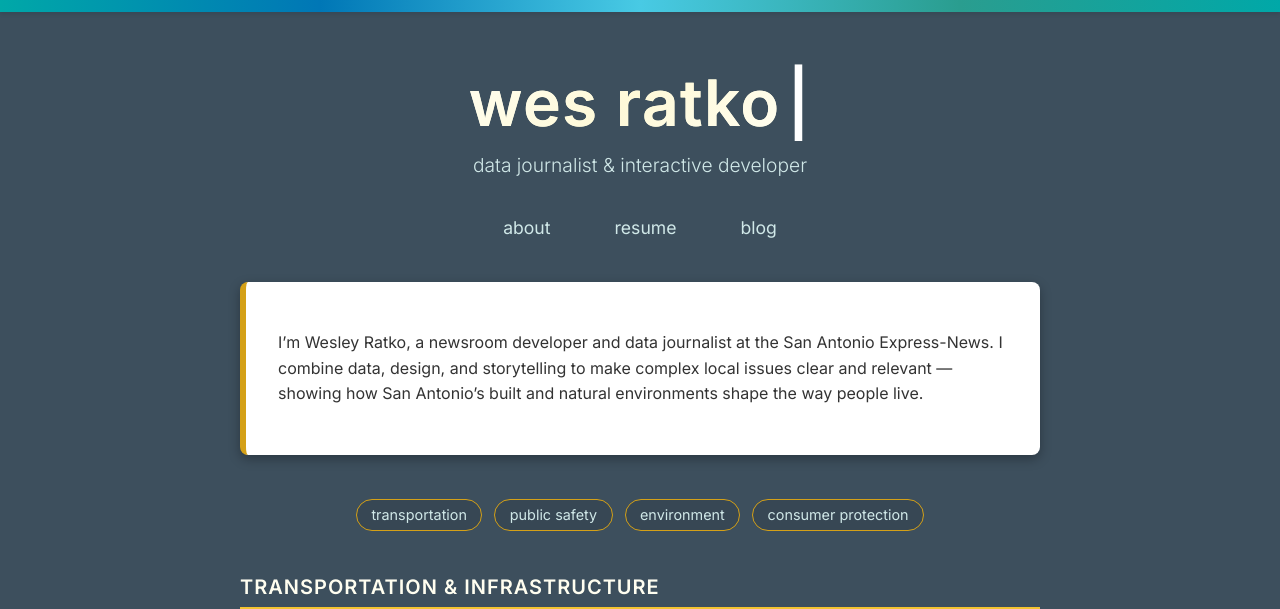
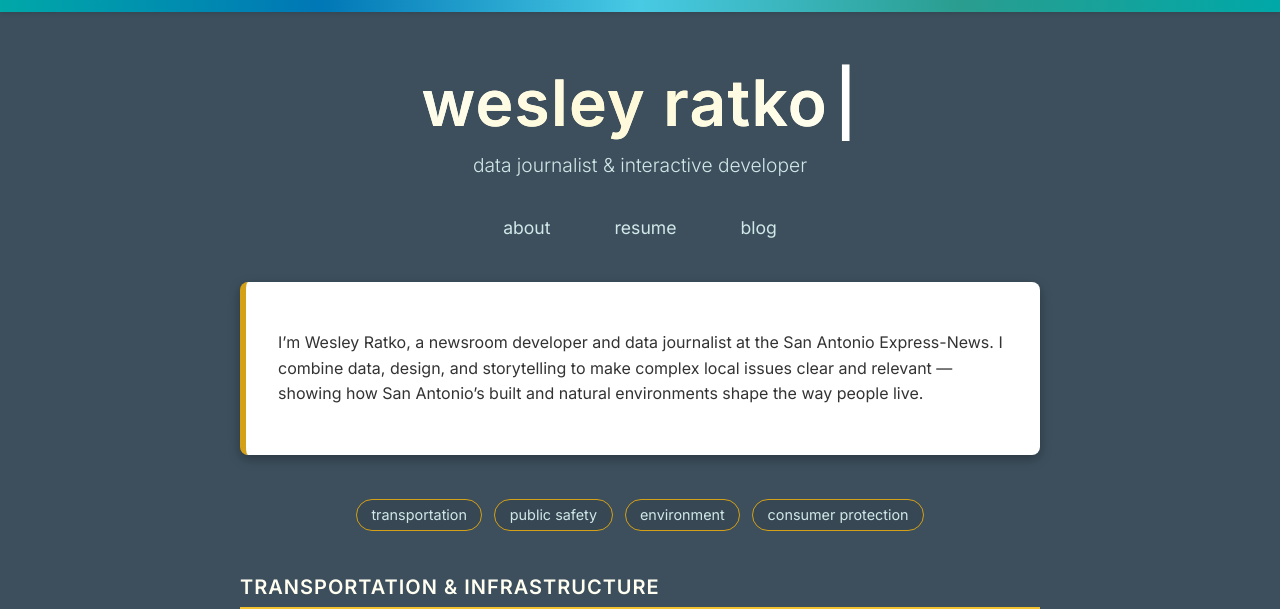
Before and after one commit to misterwes/wbr_portfolio, a Jekyll site: the page index.html, which Jekyll copies as it is, in a window 1280 px wide and 900 px high, cut to the strip 0-609 px from the top of the window. Built offline with Jekyll 4.4.1, drawn with Linux system fonts in a browser that asks for light colours.

```diff
--- a/index.html
+++ b/index.html
@@ -3,7 +3,7 @@
   <head>
     <meta charset="UTF-8" />
     <meta name="viewport" content="width=device-width, initial-scale=1.0" />
-    <title>About – Wes Ratko</title>
+    <title>Wesley Ratko</title>
     <!-- Fonts -->
     <link rel="preconnect" href="https://fonts.googleapis.com" />
     <link rel="preconnect" href="https://fonts.gstatic.com" crossorigin />
@@ -76,7 +76,7 @@
   <body>
     <div class="container">
       <h1 class="name">
-        <a href="/">wes ratko</a><span class="cursor">|</span>
+        <a href="/">wesley ratko</a><span class="cursor">|</span>
       </h1>
       <p class="tagline">data journalist &amp; interactive developer</p>
       <nav>
```
